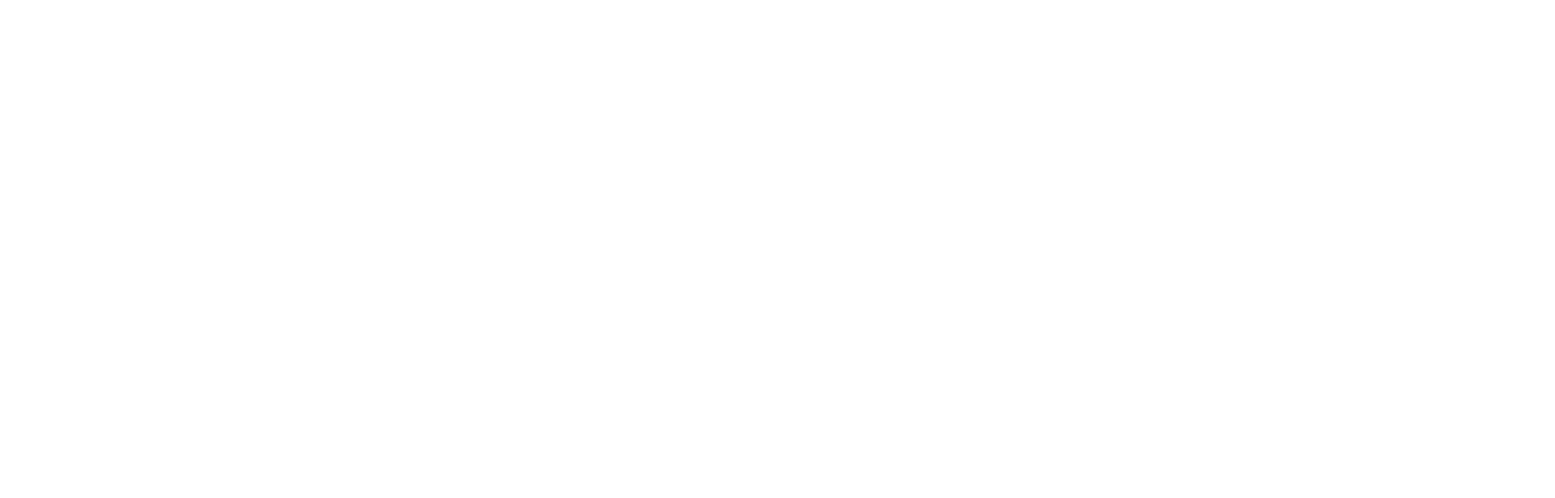
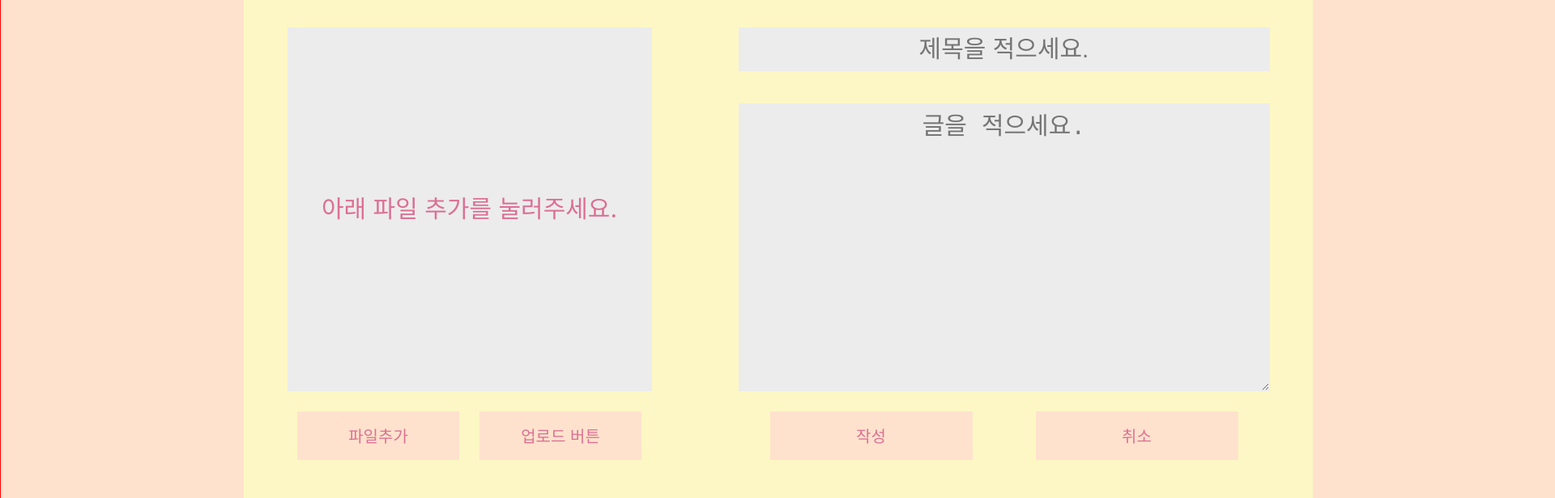
Before and after one commit to emily-hong/AnimalChat, a React (Create React App) app in the folder client/: page /post in a window 1280 px wide. Shown: the part 520-1136 px from the top of the page at 81% size, 1920 px wide, since content can reach past the window. Before the commit the page ends 800 px from the top, so only its background shows below. Built offline with nearby package versions, Linux system fonts and the light colour scheme.

Commit message:
Feat:post.js 프론트 완료

```diff
--- a/client/src/App.js
+++ b/client/src/App.js
@@ -1,37 +1,17 @@
 import React, { useState } from "react"
-import { Switch, Route } from "react-router-dom"
+import { Switch, Route, useHistory, Redirect } from "react-router-dom"
 // import axios from "axios"
 import NavBar from "./pages/0.navBar"
-// import FirstPage from "./pages/1.firstPage"
+import FirstPage from "./pages/1.firstPage"
 import Signup from "./pages/2.signUp"
 // import MainPage from "./pages/4.mainPage"
 import PostRead from "./pages/8.postRead"
+import Post from "./pages/6.post"
 
 import "./App.css"
 
 function App() {
-  // /// 서버배포정상 완료시 테스트 코드
-  // const [isLogin, setIsLogin] = useState(false)
-  // function onclickButton() {
-  //   axios
-  //     .get("http://localhost:4001/", { withCredentials: true })
-  //     .then(function (response) {
-  //       setIsLogin(true)
-  //     })
-  // }
-  // return (
-  //   <div className="App">
-  //     <button onClick={onclickButton}> 버튼 </button>
-  //     {isLogin ? "hello world" : "welcome hell world :)"}
-  //   </div>
-  // )
-  // ///
-
-  // const [isLogin, setIsLogin] = useState(false)
-
-  // 회원가입
-  // https://animalchat/signup
-
+  const [isLogin, setIsLogin] = useState(false)
   return (
     <>
       <NavBar />
@@ -41,21 +21,25 @@ function App() {
             <Signup />
           </Route>
 
-          <Route path="/postread">
+          <Route exact path="/postread">
             <PostRead />
           </Route>
 
-          {/* <Route path="/firstpage">
+          <Route exact path="/firstpage">
             <FirstPage />
-          </Route> */}
+          </Route>
 
-          {/* <Route exact path="/mainpage">
-            <MainPage />
-          </Route> */}
+          <Route exact path="/post">
+            <Post />
+          </Route>
 
-          {/* <Route path="/">
-            {isLogin ? <Redirect to="/firstpage" /> : <Redirect to="/mainpage" />}
-          </Route> */}
+          <Route path="/">
+            {isLogin ? (
+              <Redirect to="/mainpage" />
+            ) : (
+              <Redirect to="/firstpage" />
+            )}
+          </Route>
         </Switch>
       </div>
     </>
--- a/client/src/pages/6.post.js
+++ b/client/src/pages/6.post.js
@@ -78,12 +78,12 @@ const TitlePostDiv4 = styled.div`
   justify-content: space-around;
 `
 const PhotoSelectBtn = styled.div`
-  // border: 1px solid gray;
+  text-align: center;
+  font-size: 20px;
   width: 200px;
   height: 60px;
-  background-color: yellow;
-  display: flex;
-  flex-direction: row;
+  background-color: #ffe2cd;
+  color: palevioletred;
 `
 const PhotoSelectBtnMargin = styled.div`
   // border: 1px solid gray;
@@ -91,40 +91,68 @@ const PhotoSelectBtnMargin = styled.div`
   text-align: center;
   // width: 200px;
   // height: 60px;
-  // background-color: yellow;
+  // background-color: #ffe2cd;
 `
 const PhotoUpLoadBtn = styled.div`
+  font-size: 20px;
+  color: palevioletred;
+
+  text-align: center;
+  width: 200px;
+  height: 60px;
+  background-color: #ffe2cd;
+`
+const TitleBox = styled.input`
+  border: 1px solid #ececec;
+  margin-bottom: 40px;
+  width: 650px;
+  height: 50px;
+  background-color: #ececec;
+  font-size: 30px;
+  color: palevioletred;
+  text-align: center;
+`
+const PostBox = styled.textarea`
+  border: 1px solid #ececec;
+  width: 650px;
+  height: 350px;
+  background-color: #ececec;
+  font-size: 30px;
+  color: palevioletred;
+  text-align: center;
+`
+
+const PostUploadBtn = styled.div`
+  // border: 1px solid gray;
+  width: 250px;
+  height: 60px;
+  background-color: #ffe2cd;
+  font-size: 20px;
+  color: palevioletred;
+`
+const CancelBtn = styled.div`
+  // border: 1px solid gray;
+  width: 250px;
+  height: 60px;
+  background-color: #ffe2cd;
+  font-size: 20px;
+  color: palevioletred;
+`
+const PostCompletionBtnMargin = styled.div`
   // border: 1px solid gray;
   margin-top: 15px;
   text-align: center;
   // width: 200px;
   // height: 60px;
-  background-color: yellow;
+  // background-color: #ffe2cd;
 `
-const TitleBox = styled.div`
+const PostCancelBtnMargin = styled.div`
   // border: 1px solid gray;
-  margin-bottom: 50px;
-  width: 650px;
-  height: 50px;
-  background-color: #ececec;
-`
-const PostBox = styled.div`
-  // border: 1px solid gray;
-  width: 650px;
-  height: 300px;
-  background-color: #ececec;
-`
-const PostUploadBtn = styled.div`
-  // border: 1px solid gray;
-  width: 250px;
-  height: 60px;
-  background-color: yellow;
-`
-const CancelBtn = styled.div`
-  // border: 1px solid gray;
-  width: 250px;
-  height: 60px;
-  background-color: yellow;
+  margin-top: 15px;
+  text-align: center;
+  // width: 200px;
+  // height: 60px;
+  // background-color: #ffe2cd;
 `
 
 export const Post = (props) => {
@@ -142,16 +170,22 @@ export const Post = (props) => {
           <TitlePostDiv2>
             <PhotoSelectBtn>
               <PhotoSelectBtnMargin>파일추가</PhotoSelectBtnMargin>
+            </PhotoSelectBtn>
+            <PhotoUpLoadBtn>
               <PhotoSelectBtnMargin>업로드 버튼</PhotoSelectBtnMargin>
-            </PhotoSelectBtn>
+            </PhotoUpLoadBtn>
           </TitlePostDiv2>
         </TitlePostDiv3>
         <TitlePostDiv>
-          <TitleBox>제목</TitleBox>
-          <PostBox>내용</PostBox>
+          <TitleBox placeholder="제목을 적으세요." type="text" />
+          <PostBox placeholder="글을 적으세요." type="text" />
           <TitlePostDiv4>
-            <PostUploadBtn>작성</PostUploadBtn>
-            <CancelBtn>취소</CancelBtn>
+            <PostUploadBtn>
+              <PostCompletionBtnMargin>작성</PostCompletionBtnMargin>
+            </PostUploadBtn>
+            <CancelBtn>
+              <PostCancelBtnMargin>취소</PostCancelBtnMargin>
+            </CancelBtn>
           </TitlePostDiv4>
         </TitlePostDiv>
       </ContentBox>
```
Also changed, not shown: client/src/pages/0.navBar.js (+3 -5 lines), client/src/pages/3.signIn.js (deleted), 1 other file (tests, documents, lock files or other folders).
